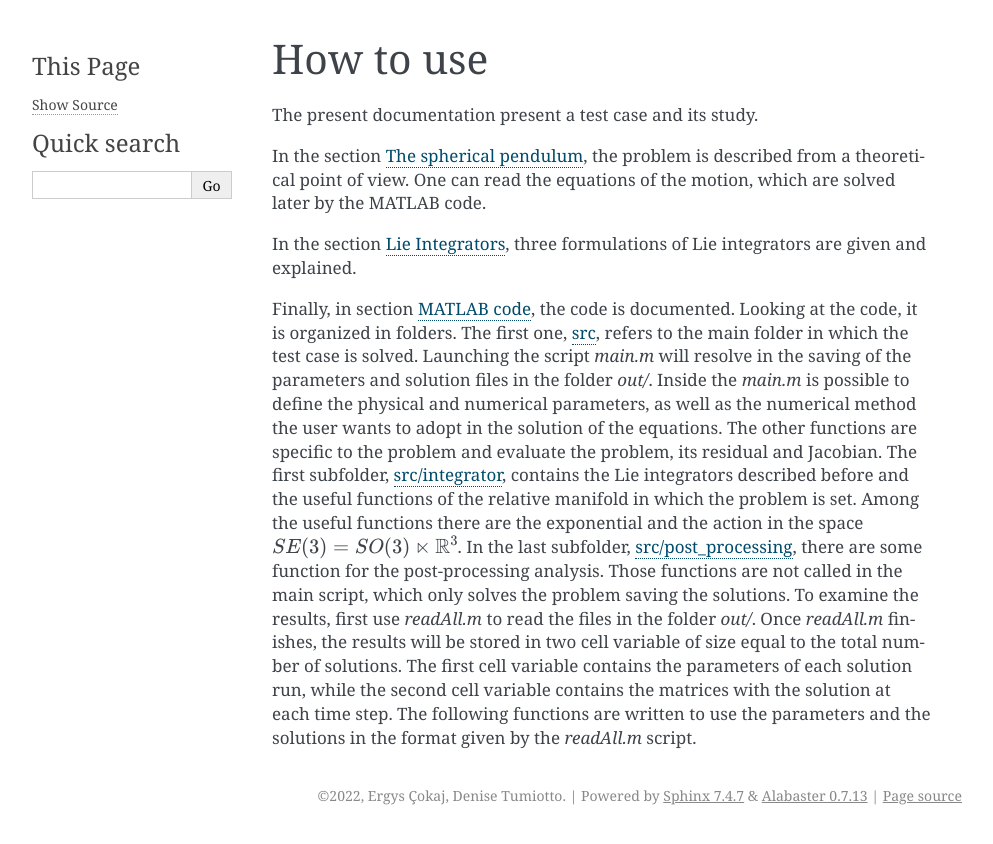
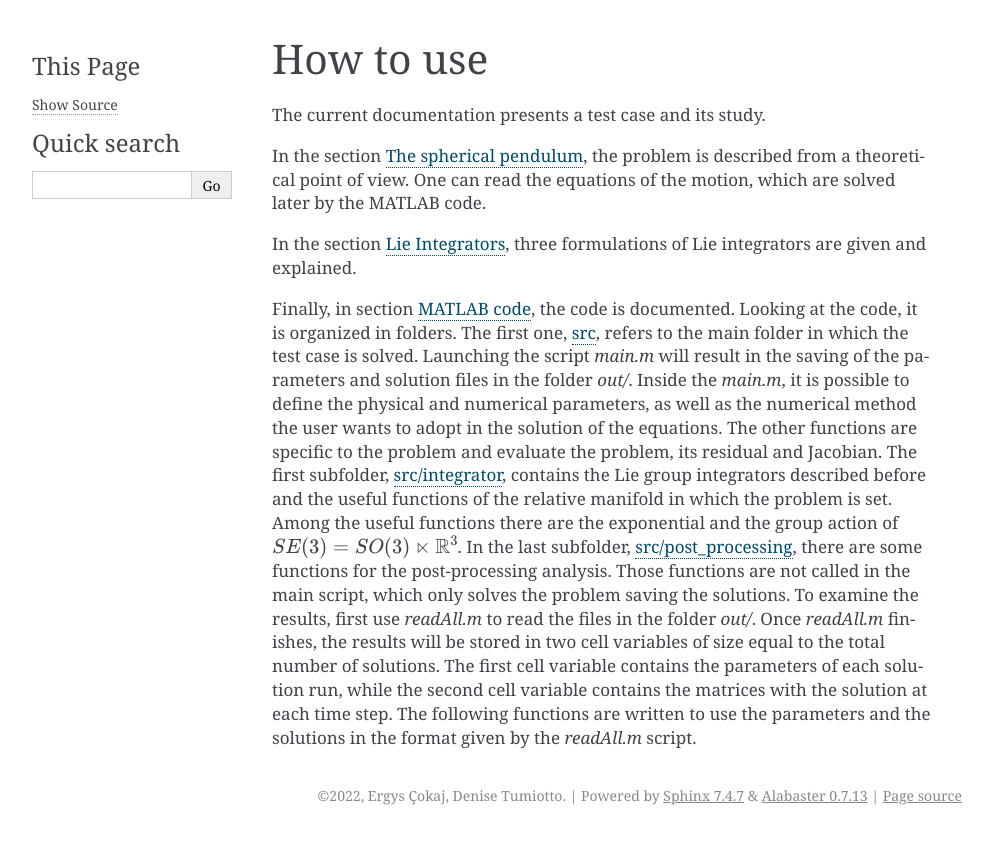
Before and after one commit to THREAD-3-2/lie_group_time_integrator, a Sphinx documentation site: the page built from docs/howto.rst, in a window 1280 px wide. Shown: the top 844 px of the page, without its empty margins (148-1141 px from the left). Built offline with Sphinx 7.4.7, drawn with Linux system fonts in a browser that asks for light colours.

Commit message:
Update howto.rst

```diff
--- a/docs/howto.rst
+++ b/docs/howto.rst
@@ -4,7 +4,7 @@
 How to use
 ===========
 
-The present documentation present a test case and its study.
+The current documentation presents a test case and its study.
 
 In the section :ref:`sphpend`, the problem is described from a theoretical point of view.
 One can read the equations of the motion, which are solved later by the MATLAB code.
@@ -14,14 +14,14 @@ In the section :ref:`lieintegr`, three formulations of Lie integrators are given
 Finally, in section :ref:`matlab`, the code is documented.
 Looking at the code, it is organized in folders.
 The first one, :ref:`src`, refers to the main folder in which the test case is solved.
-Launching the script `main.m` will resolve in the saving of the parameters and solution files in the folder `out/`.
-Inside the `main.m` is possible to define the physical and numerical parameters, as well as the numerical method the user wants to adopt in the solution of the equations.
+Launching the script `main.m` will result in the saving of the parameters and solution files in the folder `out/`.
+Inside the `main.m`, it is possible to define the physical and numerical parameters, as well as the numerical method the user wants to adopt in the solution of the equations.
 The other functions are specific to the problem and evaluate the problem, its residual and Jacobian.
-The first subfolder, :ref:`src_integr`, contains the Lie integrators described before and the useful functions of the relative manifold in which the problem is set.
-Among the useful functions there are the exponential and the action in the space :math:`SE(3)=SO(3)\ltimes\mathbb{R}^3`.
-In the last subfolder, :ref:`src_post`, there are some function for the post-processing analysis.
+The first subfolder, :ref:`src_integr`, contains the Lie group integrators described before and the useful functions of the relative manifold in which the problem is set.
+Among the useful functions there are the exponential and the group action of :math:`SE(3)=SO(3)\ltimes\mathbb{R}^3`.
+In the last subfolder, :ref:`src_post`, there are some functions for the post-processing analysis.
 Those functions are not called in the main script, which only solves the problem saving the solutions.
 To examine the results, first use `readAll.m` to read the files in the folder `out/`.
-Once `readAll.m` finishes, the results will be stored in two cell variable of size equal to the total number of solutions.
+Once `readAll.m` finishes, the results will be stored in two cell variables of size equal to the total number of solutions.
 The first cell variable contains the parameters of each solution run, while the second cell variable contains the matrices with the solution at each time step.
 The following functions are written to use the parameters and the solutions in the format given by the `readAll.m` script.
```
